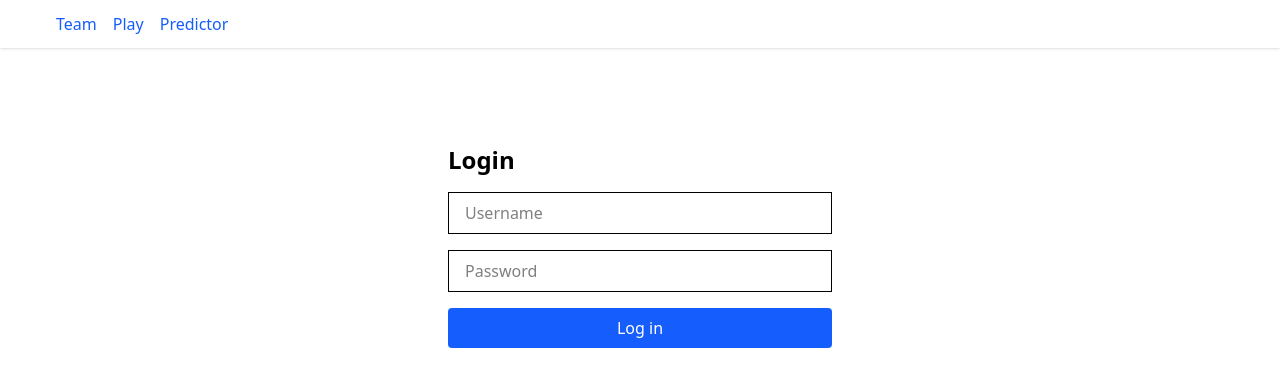
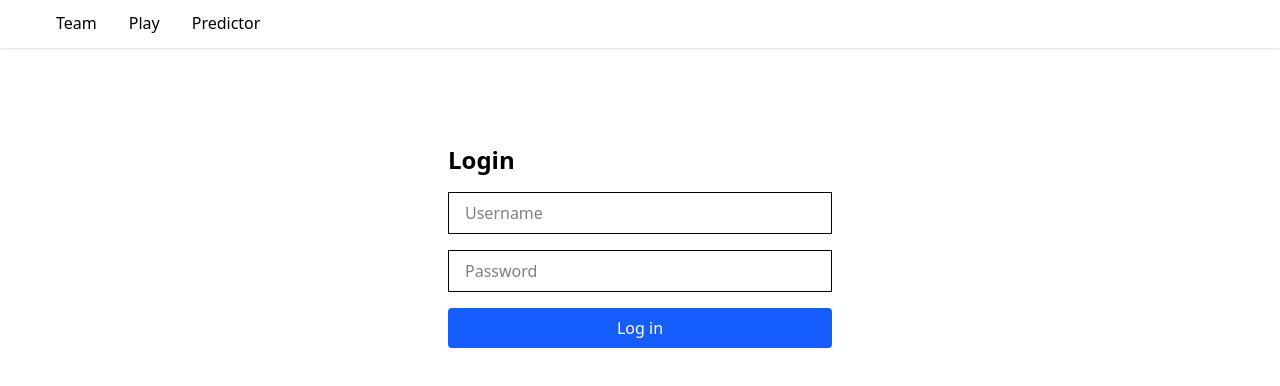
Before and after one commit to marcomartinscastanho/quiz-stats-frontend, a React (Vite) app: page /login in a window 1280 px wide. Shown: the top 386 px of the page. Built offline with nearby package versions, Linux system fonts and the light colour scheme; no server answers.

Commit message:
improve nav bar styling

```diff
--- a/src/App.tsx
+++ b/src/App.tsx
@@ -1,6 +1,8 @@
-import { Link, Navigate, Route, Routes, useNavigate } from "react-router-dom";
+import { Navigate, Route, Routes, useNavigate } from "react-router-dom";
 import { useAuth } from "./auth/useAuth";
 import { ProtectedRoute } from "./components/ProtectedRoute";
+import { NavLink } from "./components/ui/NavLink";
+import { LogoutButton } from "./components/ui/button/LogoutButton";
 import { Login } from "./pages/Login";
 import { NotFound } from "./pages/NotFound";
 import { PlayPage } from "./pages/PlayPage";
@@ -21,23 +23,13 @@ export const App = () => {
     <div className="flex flex-col min-h-dvh">
       {/* 🧭 Top Nav */}
       <nav className="w-full bg-white shadow sticky top-0 z-10">
-        <div className="max-w-[1200px] mx-auto flex justify-between items-center py-3 px-4">
-          <div className="space-x-4">
-            <Link className="text-blue-600 hover:underline" to="/team">
-              Team
-            </Link>
-            <Link className="text-blue-600 hover:underline" to="/play">
-              Play
-            </Link>
-            <Link className="text-blue-600 hover:underline" to="/predictor">
-              Predictor
-            </Link>
+        <div className="max-w-[1200px] mx-auto flex justify-between items-center h-12">
+          <div className="flex h-full">
+            <NavLink to="/team" label="Team" />
+            <NavLink to="/play" label="Play" />
+            <NavLink to="/predictor" label="Predictor" />
           </div>
-          {accessToken && (
-            <button onClick={handleLogout} className="text-sm text-white bg-red-500 px-3 py-1 rounded hover:bg-red-600">
-              Logout
-            </button>
-          )}
+          {accessToken && <LogoutButton onCLick={handleLogout} />}
         </div>
       </nav>
 
--- /dev/null
+++ b/src/components/ui/NavLink.tsx
@@ -0,0 +1,21 @@
+import type { FC } from "react";
+import { NavLink as ReactRouterDomNavLink } from "react-router-dom";
+
+type Props = {
+  label: string;
+  to: string;
+};
+
+const linkClass = ({ isActive }: { isActive: boolean }) =>
+  [
+    "flex items-center h-full px-4 border-b-2 transition-colors",
+    isActive ? "bg-blue-50 border-blue-600 " : "border-transparent hover:bg-blue-50 hover:border-blue-200",
+  ].join(" ");
+
+export const NavLink: FC<Props> = ({ label, to }) => {
+  return (
+    <ReactRouterDomNavLink to={to} className={linkClass}>
+      {label}
+    </ReactRouterDomNavLink>
+  );
+};
--- a/src/components/ui/Button.tsx
+++ b/src/components/ui/button/Button.tsx
@@ -1,6 +1,6 @@
 import { type VariantProps } from "class-variance-authority";
 import React from "react";
-import { cn } from "../../lib/utils";
+import { cn } from "../../../lib/utils";
 import { buttonVariants } from "./buttonVariants";
 
 export interface ButtonProps
--- /dev/null
+++ b/src/components/ui/button/LogoutButton.tsx
@@ -0,0 +1,14 @@
+import type { FC } from "react";
+import { Button } from "./Button";
+
+type Props = {
+  onCLick: () => void;
+};
+
+export const LogoutButton: FC<Props> = ({ onCLick }) => {
+  return (
+    <Button onClick={onCLick} className="text-sm text-white bg-red-500 px-3 py-1 rounded hover:bg-red-600">
+      Logout
+    </Button>
+  );
+};
--- a/src/pages/PlayQuizPage.tsx
+++ b/src/pages/PlayQuizPage.tsx
@@ -3,7 +3,7 @@ import { useEffect, useMemo, useState } from "react";
 import { useParams } from "react-router-dom";
 import Select from "react-select";
 import axios from "../auth/axios";
-import { Button } from "../components/ui/Button";
+import { Button } from "../components/ui/button/Button";
 import { Card, CardContent } from "../components/ui/Card";
 import { estimateReadingTime, formatTime } from "../lib/utils";
 import type { CategoryGroup } from "../types/categories";
--- a/src/pages/perdictor/Step1.tsx
+++ b/src/pages/perdictor/Step1.tsx
@@ -1,6 +1,6 @@
 import { useMutation } from "@tanstack/react-query";
 import axios from "../../auth/axios";
-import { Button } from "../../components/ui/Button";
+import { Button } from "../../components/ui/button/Button";
 import { Textarea } from "../../components/ui/Textarea";
 import type { CategorizeResponse } from "../../types/api";
 
--- a/src/pages/perdictor/Step2.tsx
+++ b/src/pages/perdictor/Step2.tsx
@@ -1,7 +1,7 @@
 import { useQuery } from "@tanstack/react-query";
 import { useMemo } from "react";
 import axios from "../../auth/axios";
-import { Button } from "../../components/ui/Button";
+import { Button } from "../../components/ui/button/Button";
 import { TopicsCategories } from "../../components/ui/TopicsCategories";
 import type { CategorizedTopic } from "../../types/api";
 import type { CategoryGroup } from "../../types/categories";
--- a/src/pages/perdictor/Step3.tsx
+++ b/src/pages/perdictor/Step3.tsx
@@ -1,7 +1,7 @@
 import { useQuery } from "@tanstack/react-query";
 import Select from "react-select";
 import axios from "../../auth/axios";
-import { Button } from "../../components/ui/Button";
+import { Button } from "../../components/ui/button/Button";
 import type { Team, User } from "../../types/user";
 
 type Props = {
--- a/src/pages/perdictor/Step4.tsx
+++ b/src/pages/perdictor/Step4.tsx
@@ -2,7 +2,7 @@ import { useQueries, useQuery } from "@tanstack/react-query";
 import { useMemo, useState } from "react";
 import axios from "../../auth/axios";
 import { CategoryStatsRadarChart } from "../../components/CategoryStatsRadarChart";
-import { Button } from "../../components/ui/Button";
+import { Button } from "../../components/ui/button/Button";
 import { CategoriesReview } from "../../components/ui/CategoriesReview";
 import { ReviewModeRadioButton } from "../../components/ui/ReviewModeRadioButton";
 import { SortedTopics } from "../../components/ui/SortedTopics";
```
Also changed, not shown: src/components/ui/button/buttonVariants.ts (renamed from src/components/ui/buttonVariants.ts).
